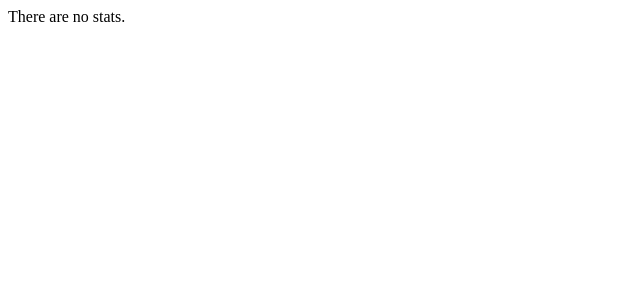
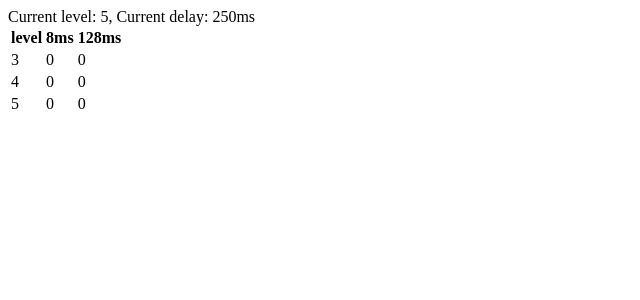
Before and after one commit to tgetgood/tachi, a SvelteKit app: page /stats in a window 1280 px wide. Shown: the top 300 px of the page, without its empty margins (0-640 px from the left). Built offline with nearby package versions, Linux system fonts and the light colour scheme.

Commit message:
Starting to keep score.

```diff
--- a/src/routes/stats/+page.svelte
+++ b/src/routes/stats/+page.svelte
@@ -1 +1,28 @@
-There are no stats.
+<script>
+  import * as Score from '../../scoring.js';
+  console.log(Score.levels)
+</script>
+
+<div>
+  Current level: {Score.gameState.level},
+  Current delay: {Math.ceil(Score.gameState.delay)}ms
+</div>
+
+<table>
+  <thead>
+    <tr>
+      <th>level</th>
+      <th>8ms</th>
+      <th>128ms</th>
+    </tr>
+  </thead>
+  <tbody>
+    {#each Score.levels as level}
+      <tr>
+        <td>{level}</td>
+        <td>{Score.ratio(Score.scoresByDelay(level)[3])}</td>
+        <td>{Score.ratio(Score.scoresByDelay(level)[6])}</td>
+      </tr>
+      {/each}
+  </tbody>
+</table>
--- a/src/scoring.js
+++ b/src/scoring.js
@@ -1,21 +1,128 @@
+const initDelay = 250;
+const maxDelay = 2048;
+const minDelay = 8;
+
+export const gameState = { level: 5, delay: 250 };
 export const scores = {};
 
-export function success({ level, time }) {
-  if ( scores[level] === undefined ) {
+export const levels = [3,4,5];
+
+let runningScore = 0;
+
+const S = Symbol("success")
+const F = Symbol("failure")
+
+
+function getLevel(level) {
+ if ( scores[level] === undefined ) {
     scores[level] = {
       bestTime: Number.POSITIVE_INFINITY,
-      currentRun: 0
+      currentRun: 0,
+      log: []
     };
   }
 
-  const s = scores.level
+  return scores[level];
+}
 
-  if (time < s.bestTime) {
-    s.bestTime = time
+export function success(attempt) {
+  const { level, delay } = attempt;
+
+  const s = getLevel(level);
+
+  s.log.push([S, attempt]);
+
+  if (delay < s.bestTime) {
+    s.bestTime = delay;
   }
 
-  s.currentRun += 1;
+  if (s.currentRun < 0) {
+    s.currentRun = 1;
+  } else {
+    s.currentRun += 1;
+  }
+
+  // TODO: Find the shortest delay at which the player consistently gets 90%(?)
+  // of answers correct. This should be a rolling average with a window of (???)
+  // attempts. Maybe just take the last 15 and make sure that 4 out of each
+  // third were correct?
+
+  // TODO: Store the percentage of correct answers as a function of delay. Maybe
+  // just break it down into >1s, > 1/2s, > 1/4s, 1/10, 1/25. 1/50, 1/100 (if
+  // frame rate is high enough.
 }
 
-export function failure({ level, time }) {
+export function failure(attempt) {
+  const { level, delay } = attempt;
+
+  const s = getLevel(level);
+
+  s.log.push([F, attempt]);
+
+  if (s.currentRun > 0) {
+    s.currentRun = -1;
+  } else {
+    s.currentRun -= 1;
+  }
+
 }
+
+// REVIEW: is this a reasonable bucketing strategy?
+export function scoresByDelay(level) {
+  const s = getLevel(level);
+
+  const tally = {}
+  for (let i = 3; i < 12; i++) {
+    const o = {}
+    o[S] = 0;
+    o[F] = 0;
+    tally[i] = o;
+  }
+
+  return s.log.reduce((a, [status, { delay }]) => {
+    if (delay > maxDelay || delay < minDelay) {
+      return a;
+    }
+
+    const rank = Math.ceil(Math.log2(delay));
+    a[rank][status] += 1;
+    return a;
+
+  }, tally);
+}
+
+export function ratio(x) {
+  if (x[S] > 0) {
+    return x[S] / ( x[S] + x[F] );
+  } else {
+      return 0;
+  }
+}
+
+function bestConsistentTime(level) {
+  const s = getLevel(level);
+  if (s.log.length === 0) {
+    return initDelay;
+  }
+
+  const delays = scoresByDelay(s);
+
+  console.log(delays);
+
+  for (let i = 3; i < 11; i++) {
+    const win = delays[i][S];
+    const loss = delays[i][F];
+    if ( win > 0 && win / (win + loss) > 0.8) {
+      return Math.pow(2, i)
+    }
+  }
+
+  return initDelay
+}
+
+export function advance(level) {
+  const s = getLevel(level);
+
+  gameState.delay = bestConsistentTime(level)*Math.pow(3/4, s.currentRun);
+  return gameState;
+}
```
Also changed, not shown: src/routes/+page.svelte (+47 -43 lines).
